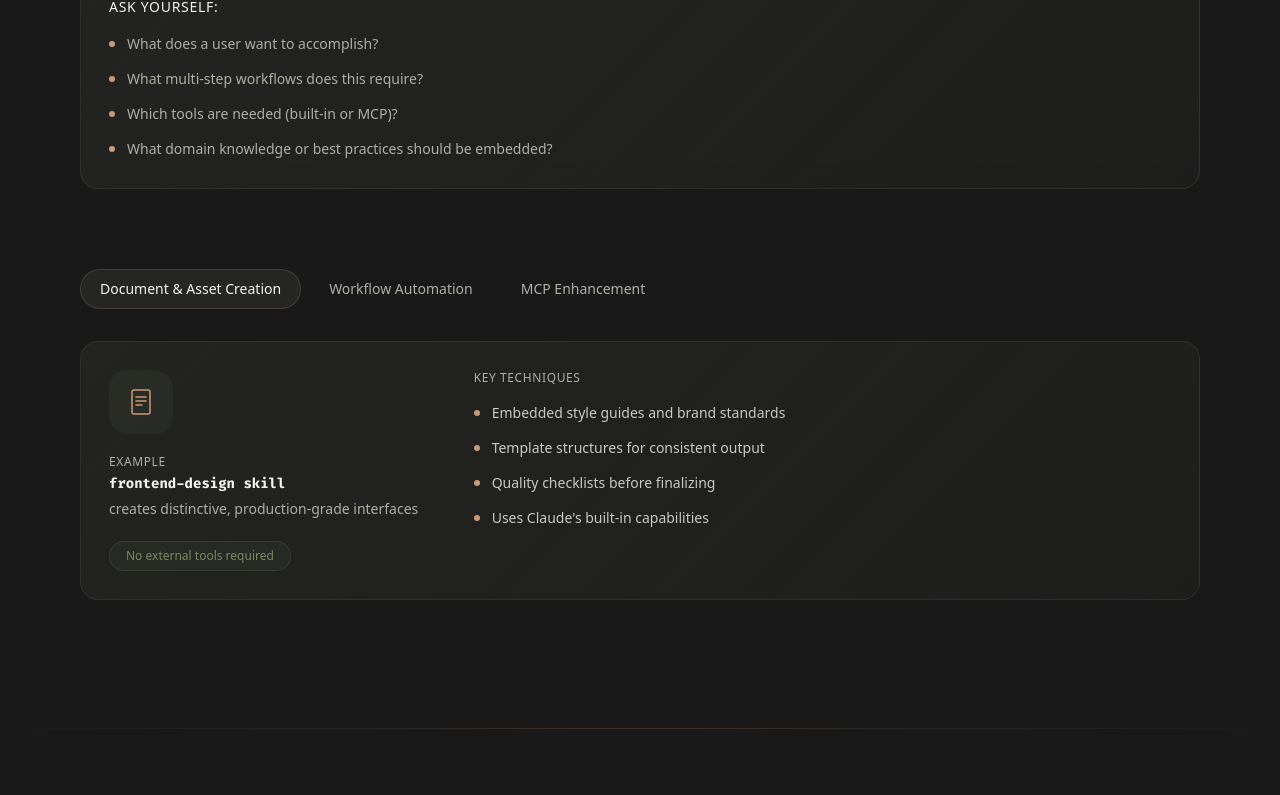
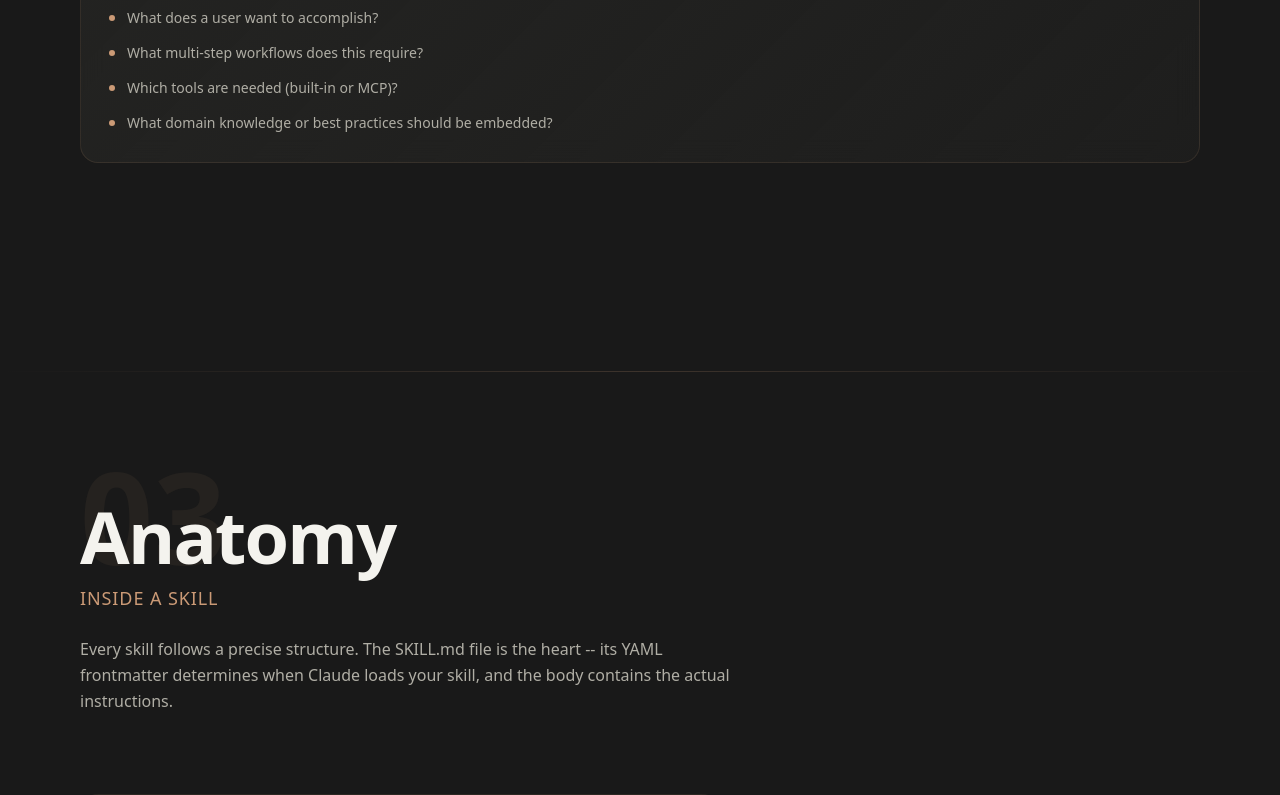
Before and after one commit to weihaog1/Mooov-claude-tutorial, a Next.js app: page /session-2 in a window 1280 px wide. Shown: the part 5352-6147 px from the top of the page. Built offline with nearby package versions, Linux system fonts and the light colour scheme; a web font is replaced by a local one.

Commit message:
refactor: Remove category tabs from Design section.
- Removed Document & Asset Creation, Workflow Automation, and MCP Enhancement tabs.
- Simplified description text to remove "three categories" reference.
- Cleaned up unused tab data from i18n translations.

```diff
--- a/src/components/session-2/S2DesignSection.tsx
+++ b/src/components/session-2/S2DesignSection.tsx
@@ -1,7 +1,5 @@
 "use client";
 
-import { useState } from "react";
-import { motion } from "motion/react";
 import { useInView } from "@/components/useInView";
 import { useLanguage } from "@/contexts/LanguageContext";
 import { designText } from "./i18n/design";
@@ -12,70 +10,6 @@ export default function S2DesignSection() {
 
   const { ref, isVisible } = useInView();
   const { ref: useCaseRef, isVisible: useCaseVisible } = useInView(0.1);
-  const { ref: tabsRef, isVisible: tabsVisible } = useInView(0.1);
-  const [activeTab, setActiveTab] = useState("document");
-
-  const tabsData = [
-    {
-      id: "document",
-      label: t.tab1Label,
-      example: t.tab1Example,
-      exampleDesc: t.tab1ExampleDesc,
-      techniques: t.tab1Techniques,
-      badge: t.tab1Badge,
-      badgeColor: "#788C5D",
-      icon: (
-        <svg width="32" height="32" viewBox="0 0 32 32" fill="none">
-          <rect x="7" y="4" width="18" height="24" rx="2" stroke="#CB9A76" strokeWidth="1.5" />
-          <line x1="11" y1="11" x2="21" y2="11" stroke="#CB9A76" strokeWidth="1.5" strokeLinecap="round" />
-          <line x1="11" y1="15" x2="21" y2="15" stroke="#CB9A76" strokeWidth="1.5" strokeLinecap="round" />
-          <line x1="11" y1="19" x2="17" y2="19" stroke="#CB9A76" strokeWidth="1.5" strokeLinecap="round" />
-        </svg>
-      ),
-    },
-    {
-      id: "workflow",
-      label: t.tab2Label,
-      example: t.tab2Example,
-      exampleDesc: t.tab2ExampleDesc,
-      techniques: t.tab2Techniques,
-      badge: t.tab2Badge,
-      badgeColor: "#6A9BCC",
-      icon: (
-        <svg width="32" height="32" viewBox="0 0 32 32" fill="none">
-          <circle cx="8" cy="16" r="3" stroke="#6A9BCC" strokeWidth="1.5" />
-          <circle cx="24" cy="8" r="3" stroke="#6A9BCC" strokeWidth="1.5" />
-          <circle cx="24" cy="24" r="3" stroke="#6A9BCC" strokeWidth="1.5" />
-          <path d="M11 15L21 9" stroke="#6A9BCC" strokeWidth="1.5" strokeLinecap="round" />
-          <path d="M11 17L21 23" stroke="#6A9BCC" strokeWidth="1.5" strokeLinecap="round" />
-        </svg>
-      ),
-    },
-    {
-      id: "mcp",
-      label: t.tab3Label,
-      example: t.tab3Example,
-      exampleDesc: t.tab3ExampleDesc,
-      techniques: t.tab3Techniques,
-      badge: t.tab3Badge,
-      badgeColor: "#D97757",
-      icon: (
-        <svg width="32" height="32" viewBox="0 0 32 32" fill="none">
-          <circle cx="16" cy="16" r="3" stroke="#D97757" strokeWidth="1.5" />
-          <circle cx="7" cy="9" r="2.5" stroke="#D97757" strokeWidth="1.5" />
-          <circle cx="25" cy="9" r="2.5" stroke="#D97757" strokeWidth="1.5" />
-          <circle cx="7" cy="23" r="2.5" stroke="#D97757" strokeWidth="1.5" />
-          <circle cx="25" cy="23" r="2.5" stroke="#D97757" strokeWidth="1.5" />
-          <line x1="9" y1="10.5" x2="14" y2="14.5" stroke="#D97757" strokeWidth="1.5" strokeLinecap="round" />
-          <line x1="23" y1="10.5" x2="18" y2="14.5" stroke="#D97757" strokeWidth="1.5" strokeLinecap="round" />
-          <line x1="9" y1="21.5" x2="14" y2="17.5" stroke="#D97757" strokeWidth="1.5" strokeLinecap="round" />
-          <line x1="23" y1="21.5" x2="18" y2="17.5" stroke="#D97757" strokeWidth="1.5" strokeLinecap="round" />
-        </svg>
-      ),
-    },
-  ];
-
-  const currentTab = tabsData.find((tab) => tab.id === activeTab) ?? tabsData[0];
 
   return (
     <section
@@ -169,95 +103,6 @@ export default function S2DesignSection() {
         </div>
       </div>
 
-      {/* Tabs */}
-      <div ref={tabsRef} className="max-w-7xl mx-auto">
-        <div className={tabsVisible ? "animate-fade-up stagger-3" : "opacity-0"}>
-          {/* Tab bar */}
-          <div className="flex flex-wrap gap-2 mb-8">
-            {tabsData.map((tab) => (
-              <button
-                key={tab.id}
-                onClick={() => setActiveTab(tab.id)}
-                className="relative px-5 py-2.5 rounded-full text-sm transition-colors"
-                style={{ color: activeTab === tab.id ? "#F4F3EE" : "#B0AEA5" }}
-              >
-                {activeTab === tab.id && (
-                  <motion.div
-                    layoutId="activeDesignTab"
-                    className="absolute inset-0 bg-[#262624] rounded-full border border-[#CB9A76]/20"
-                    transition={{ type: "spring", bounce: 0.25, duration: 0.5 }}
-                  />
-                )}
-                <span className="relative z-10">{tab.label}</span>
-              </button>
-            ))}
-          </div>
-
-          {/* Tab content */}
-          <motion.div
-            key={currentTab.id}
-            initial={{ opacity: 0 }}
-            animate={{ opacity: 1 }}
-            transition={{ duration: 0.25 }}
-            className="glass-card rounded-2xl p-7"
-          >
-              <div className="grid grid-cols-1 lg:grid-cols-12 gap-8">
-                {/* Icon + example */}
-                <div className="lg:col-span-4 flex flex-col items-start gap-5">
-                  <div
-                    className="w-16 h-16 rounded-2xl flex items-center justify-center"
-                    style={{ background: `${currentTab.badgeColor}14` }}
-                  >
-                    {currentTab.icon}
-                  </div>
-                  <div>
-                    <p className="text-xs uppercase tracking-wider text-[#B0AEA5] mb-1">
-                      {t.exampleLabel}
-                    </p>
-                    <p className="font-mono text-sm font-bold text-[#F4F3EE]">
-                      {currentTab.example}
-                    </p>
-                    <p className="text-sm text-[#B0AEA5] mt-1 leading-relaxed">
-                      {currentTab.exampleDesc}
-                    </p>
-                  </div>
-                  {/* Badge */}
-                  <div
-                    className="rounded-full px-4 py-1.5 text-xs font-medium"
-                    style={{
-                      background: `${currentTab.badgeColor}14`,
-                      border: `1px solid ${currentTab.badgeColor}33`,
-                      color: currentTab.badgeColor,
-                    }}
-                  >
-                    {currentTab.badge}
-                  </div>
-                </div>
-
-                {/* Techniques */}
-                <div className="lg:col-span-8">
-                  <p className="text-xs uppercase tracking-wider text-[#B0AEA5] mb-4">
-                    {t.keyTechniquesLabel}
-                  </p>
-                  <ul className="space-y-3">
-                    {currentTab.techniques.map((tech) => (
-                      <li key={tech} className="flex items-start gap-3">
-                        <span
-                          className="mt-2 w-1.5 h-1.5 rounded-full shrink-0"
-                          style={{ background: "#CB9A76" }}
-                        />
-                        <span className="text-sm text-[#F4F3EE]/80 leading-relaxed">
-                          {tech}
-                        </span>
-                      </li>
-                    ))}
-                  </ul>
-                </div>
-              </div>
-            </motion.div>
-        </div>
-
-      </div>
     </section>
   );
 }
--- a/src/components/session-2/i18n/design.ts
+++ b/src/components/session-2/i18n/design.ts
@@ -4,49 +4,12 @@ export const designText = {
     title: "Design",
     subtitle: "Planning & Skill Categories",
     description:
-      "Before writing any code, identify concrete use cases your skill should enable. Skills fall into three proven categories, each with distinct techniques and patterns.",
+      "Before writing any code, identify concrete use cases your skill should enable.",
 
     // Use Cases
     useCasesSublabel: "Start With Use Cases",
     useCasesIntro:
       "Before writing any code, identify 2-3 concrete use cases your skill should enable.",
-
-    // Tabs
-    tab1Label: "Document & Asset Creation",
-    tab1Example: "frontend-design skill",
-    tab1ExampleDesc: "creates distinctive, production-grade interfaces",
-    tab1Techniques: [
-      "Embedded style guides and brand standards",
-      "Template structures for consistent output",
-      "Quality checklists before finalizing",
-      "Uses Claude's built-in capabilities",
-    ],
-    tab1Badge: "No external tools required",
-
-    tab2Label: "Workflow Automation",
-    tab2Example: "skill-creator skill",
-    tab2ExampleDesc: "interactive guide for building new skills",
-    tab2Techniques: [
-      "Step-by-step workflow with validation gates",
-      "Templates for common structures",
-      "Built-in review and improvement suggestions",
-      "Iterative refinement loops",
-    ],
-    tab2Badge: "Multi-step orchestration",
-
-    tab3Label: "MCP Enhancement",
-    tab3Example: "sentry-code-review skill",
-    tab3ExampleDesc: "analyzes bugs in PRs using Sentry data",
-    tab3Techniques: [
-      "Coordinates multiple MCP calls in sequence",
-      "Embeds domain expertise",
-      "Provides context users would otherwise specify",
-      "Error handling for common MCP issues",
-    ],
-    tab3Badge: "Requires MCP server",
-
-    exampleLabel: "Example",
-    keyTechniquesLabel: "Key Techniques",
 
     // Ask Yourself
     askYourselfTitle: "Ask yourself:",
@@ -82,49 +45,12 @@ export const designText = {
     title: "设计",
     subtitle: "规划与 Skill 类别",
     description:
-      "在编写任何代码之前，先明确你的 skill 需要支持哪些具体使用场景。Skills 可分为三大成熟类别，各有不同的技术手段和设计模式。",
+      "在编写任何代码之前，先明确你的 skill 需要支持哪些具体使用场景。",
 
     // Use Cases
     useCasesSublabel: "从使用场景出发",
     useCasesIntro:
       "在编写任何代码之前，先确定你的 skill 需要支持的 2-3 个具体使用场景。",
-
-    // Tabs
-    tab1Label: "文档与资源生成",
-    tab1Example: "frontend-design skill",
-    tab1ExampleDesc: "生成独特的、生产级的界面设计",
-    tab1Techniques: [
-      "内嵌风格指南和品牌规范",
-      "模板结构确保输出一致性",
-      "定稿前执行质量检查清单",
-      "利用 Claude 的内置能力",
-    ],
-    tab1Badge: "无需外部工具",
-
-    tab2Label: "工作流自动化",
-    tab2Example: "skill-creator skill",
-    tab2ExampleDesc: "构建新 skill 的交互式引导工具",
-    tab2Techniques: [
-      "带验证节点的分步工作流",
-      "常用结构的预置模板",
-      "内置审查和改进建议",
-      "迭代优化循环",
-    ],
-    tab2Badge: "多步骤编排",
-
-    tab3Label: "MCP 增强",
-    tab3Example: "sentry-code-review skill",
-    tab3ExampleDesc: "利用 Sentry 数据分析 PR 中的 bug",
-    tab3Techniques: [
-      "按顺序协调多次 MCP 调用",
-      "内嵌领域专业知识",
-      "提供用户原本需要手动指定的上下文",
-      "处理常见的 MCP 错误",
-    ],
-    tab3Badge: "需要 MCP server",
-
-    exampleLabel: "示例",
-    keyTechniquesLabel: "关键技术",
 
     // Ask Yourself
     askYourselfTitle: "问问自己:",
```
